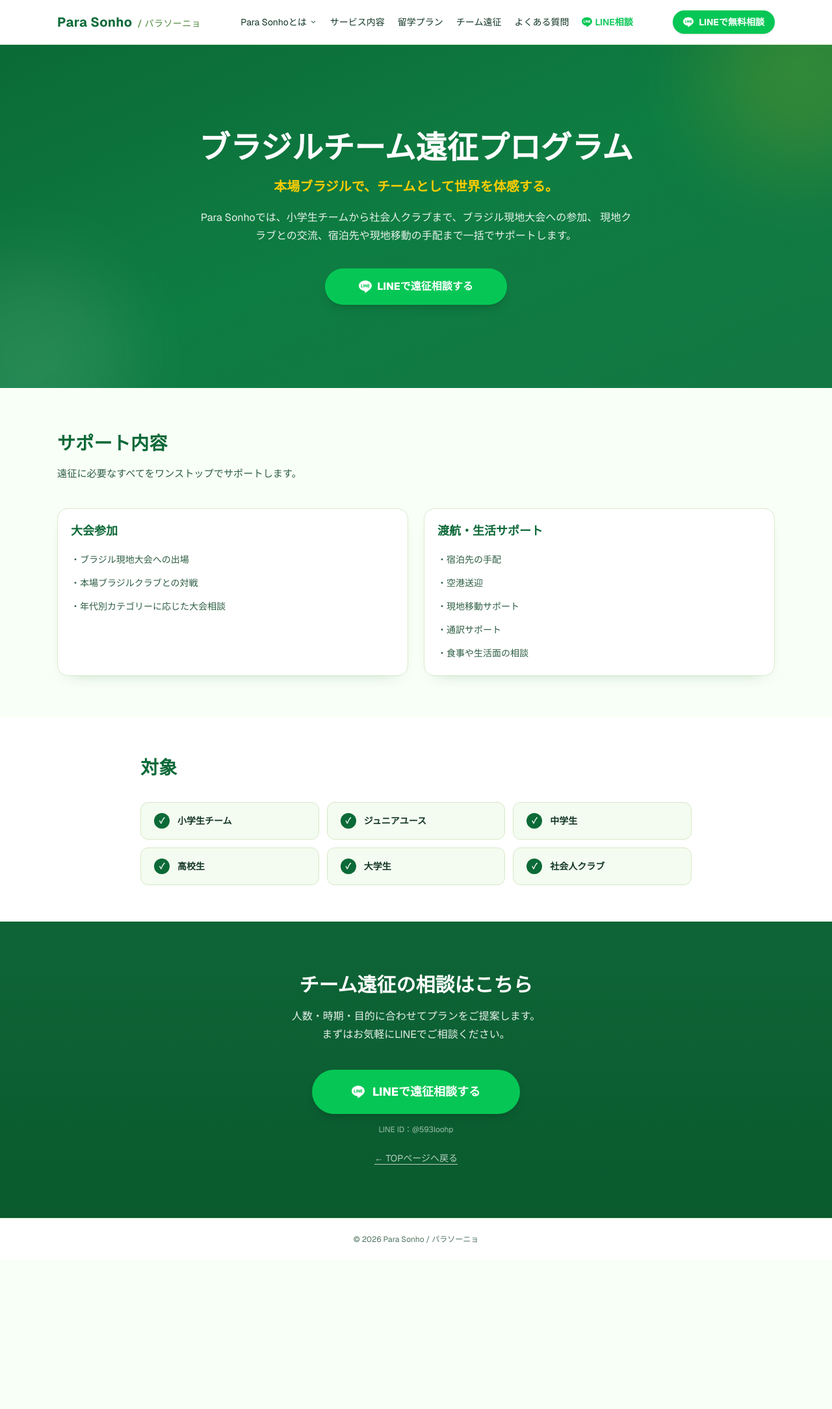
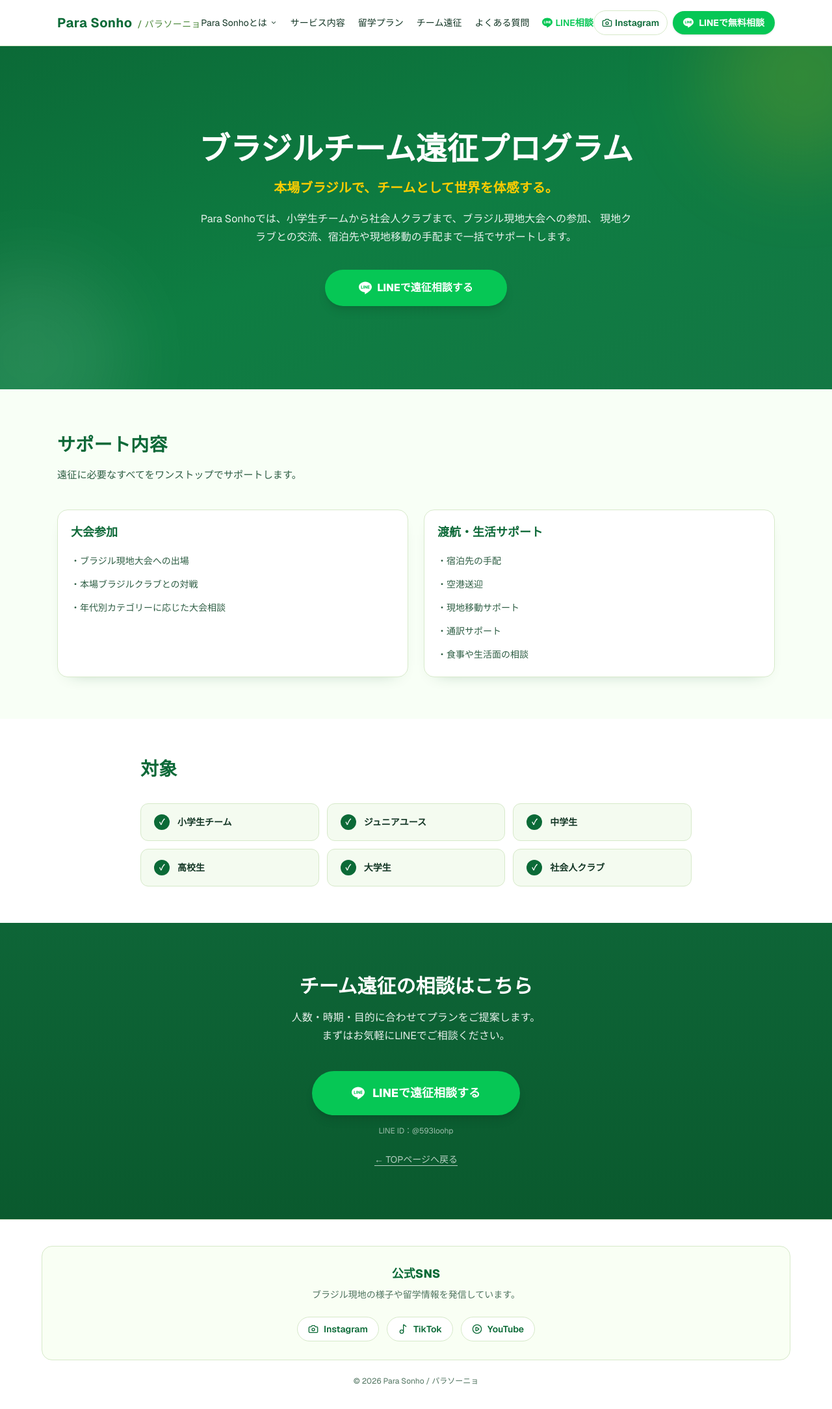
Before and after one commit to roki0711416-hash/parasonho, a Next.js app: page /plans/team in a window 1280 px wide. Shown: the top 2168 px of the page at 65% size. Before the commit the page ends 1939 px from the top, so only its background shows below. Built offline with nearby package versions, Linux system fonts and the light colour scheme.

Commit message:
feat: add SNS touchpoints across header, top, and footer

```diff
--- a/app/components/SiteFooter.tsx
+++ b/app/components/SiteFooter.tsx
@@ -1,7 +1,48 @@
+import { Camera, Music2, PlayCircle } from "lucide-react";
+
+const INSTAGRAM_URL = "https://instagram.com/parasonho_official";
+const TIKTOK_URL = "https://www.tiktok.com/@parasonho_official";
+const YOUTUBE_URL = "https://www.youtube.com/@parasonho_official";
+
 export default function SiteFooter() {
   return (
-    <footer className="border-t border-[#d6e9c9] bg-white px-4 py-6 text-center text-xs text-[#4f735f] sm:px-6">
-      © {new Date().getFullYear()} Para Sonho / パラソーニョ
+    <footer className="border-t border-[#d6e9c9] bg-white px-4 py-10 sm:px-6">
+      <div className="mx-auto w-full max-w-6xl">
+        <div className="rounded-2xl border border-[#d6e9c9] bg-[#f9fff4] px-6 py-7 text-center sm:px-8">
+          <h2 className="text-lg font-extrabold text-[#0b6a37]">公式SNS</h2>
+          <p className="mt-2 text-sm text-[#4f735f]">ブラジル現地の様子や留学情報を発信しています。</p>
+          <div className="mt-6 flex flex-wrap items-center justify-center gap-3">
+            <a
+              href={INSTAGRAM_URL}
+              target="_blank"
+              rel="noopener noreferrer"
+              className="inline-flex items-center gap-2 rounded-full border border-[#d6e9c9] bg-white px-4 py-2 text-sm font-semibold text-[#0b6a37] transition hover:border-[#0b6a37] hover:bg-[#f3faed]"
+            >
+              <Camera className="h-4 w-4" />
+              Instagram
+            </a>
+            <a
+              href={TIKTOK_URL}
+              target="_blank"
+              rel="noopener noreferrer"
+              className="inline-flex items-center gap-2 rounded-full border border-[#d6e9c9] bg-white px-4 py-2 text-sm font-semibold text-[#0b6a37] transition hover:border-[#0b6a37] hover:bg-[#f3faed]"
+            >
+              <Music2 className="h-4 w-4" />
+              TikTok
+            </a>
+            <a
+              href={YOUTUBE_URL}
+              target="_blank"
+              rel="noopener noreferrer"
+              className="inline-flex items-center gap-2 rounded-full border border-[#d6e9c9] bg-white px-4 py-2 text-sm font-semibold text-[#0b6a37] transition hover:border-[#0b6a37] hover:bg-[#f3faed]"
+            >
+              <PlayCircle className="h-4 w-4" />
+              YouTube
+            </a>
+          </div>
+        </div>
+        <p className="mt-6 text-center text-xs text-[#4f735f]">© {new Date().getFullYear()} Para Sonho / パラソーニョ</p>
+      </div>
     </footer>
   );
 }
--- a/app/components/SiteHeader.tsx
+++ b/app/components/SiteHeader.tsx
@@ -1,6 +1,7 @@
 "use client";
 
 import Link from "next/link";
+import { Camera } from "lucide-react";
 import { useEffect, useRef, useState } from "react";
 
 const aboutItems: Array<{ href: string; label: string }> = [
@@ -10,6 +11,7 @@ const aboutItems: Array<{ href: string; label: string }> = [
 ];
 
 const LINE_URL = "https://line.me/R/ti/p/@593loohp";
+const INSTAGRAM_URL = "https://instagram.com/parasonho_official";
 
 const sectionItems: Array<{ href: string; label: string; external?: boolean }> = [
   { href: "/#service", label: "サービス内容" },
@@ -119,6 +121,16 @@ export default function SiteHeader() {
 
         <div className="flex items-center gap-2">
           <a
+            href={INSTAGRAM_URL}
+            target="_blank"
+            rel="noopener noreferrer"
+            aria-label="Instagram"
+            className="hidden items-center gap-1 rounded-full border border-[#d6e9c9] px-3 py-2 text-sm font-semibold text-[#0b6a37] transition hover:border-[#0b6a37] hover:bg-[#f3faed] md:inline-flex"
+          >
+            <Camera className="h-4 w-4" />
+            Instagram
+          </a>
+          <a
             href={LINE_URL}
             target="_blank"
             rel="noopener noreferrer"
@@ -216,6 +228,17 @@ export default function SiteHeader() {
             <svg viewBox="0 0 24 24" className="h-5 w-5" fill="currentColor" aria-hidden="true"><path d="M19.365 9.863c.349 0 .63.285.63.631 0 .345-.281.63-.63.63H17.61v1.125h1.755c.349 0 .63.283.63.63 0 .344-.281.629-.63.629h-2.386c-.345 0-.627-.285-.627-.629V8.108c0-.345.282-.63.63-.63h2.386c.346 0 .627.285.627.63 0 .349-.281.63-.63.63H17.61v1.125h1.755zm-3.855 3.016c0 .27-.174.51-.432.596-.064.021-.133.031-.199.031-.211 0-.391-.09-.51-.25l-2.443-3.317v2.94c0 .344-.279.629-.631.629-.346 0-.626-.285-.626-.629V8.108c0-.27.173-.51.43-.595.06-.023.136-.033.194-.033.195 0 .375.104.495.254l2.462 3.33V8.108c0-.345.282-.63.63-.63.345 0 .63.285.63.63v4.771zm-5.741 0c0 .344-.282.629-.631.629-.345 0-.627-.285-.627-.629V8.108c0-.345.282-.63.63-.63.346 0 .628.285.628.63v4.771zm-2.466.629H4.917c-.345 0-.63-.285-.63-.629V8.108c0-.345.285-.63.63-.63.348 0 .63.285.63.63v4.141h1.756c.348 0 .629.283.629.63 0 .344-.281.629-.629.629M24 10.314C24 4.943 18.615.572 12 .572S0 4.943 0 10.314c0 4.811 4.27 8.842 10.035 9.608.391.082.923.258 1.058.59.12.301.079.766.038 1.08l-.164 1.02c-.045.301-.24 1.186 1.049.645 1.291-.539 6.916-4.078 9.436-6.975C23.176 14.393 24 12.458 24 10.314"/></svg>
             LINEで無料相談
           </a>
+
+          <a
+            href={INSTAGRAM_URL}
+            target="_blank"
+            rel="noopener noreferrer"
+            onClick={() => setOpenMobile(false)}
+            className="mt-3 flex items-center justify-center gap-2 rounded-full border border-[#d6e9c9] px-4 py-3 text-sm font-semibold text-[#0b6a37] transition hover:bg-[#f3faed] md:hidden"
+          >
+            <Camera className="h-4 w-4" />
+            Instagram
+          </a>
         </div>
       </div>
     </header>
--- a/app/page.tsx
+++ b/app/page.tsx
@@ -2,6 +2,7 @@ import SiteHeader from "./components/SiteHeader";
 import SiteFooter from "./components/SiteFooter";
 
 const LINE_URL = "https://line.me/R/ti/p/@593loohp";
+const INSTAGRAM_URL = "https://instagram.com/parasonho_official";
 
 export default function Home() {
   const plans = [
@@ -108,6 +109,43 @@ export default function Home() {
           </div>
         </section>
 
+        <section className="bg-white py-16">
+          <div className="mx-auto w-full max-w-6xl px-4 sm:px-6">
+            <h2 className="section-title">現地の様子をSNSで発信中</h2>
+            <p className="section-subtitle">ブラジルでの日常・練習・街の空気感を、リアルタイムでお届けしています。</p>
+            <div className="mt-8 grid gap-5 md:grid-cols-3">
+              {[
+                { title: "現地クラブ練習", tag: "TRAINING" },
+                { title: "ブラジル生活", tag: "LIFE" },
+                { title: "サントスの様子", tag: "SANTOS" },
+              ].map((item) => (
+                <article key={item.title} className="overflow-hidden rounded-2xl border border-[#d6e9c9] bg-[#f9fff4] shadow-sm">
+                  <div className="flex items-center justify-between border-b border-[#d6e9c9] bg-white px-4 py-3">
+                    <p className="text-xs font-bold tracking-widest text-[#0d6938]">{item.tag}</p>
+                    <span className="h-2 w-2 rounded-full bg-[#0b6a37]" />
+                  </div>
+                  <div className="flex h-44 items-center justify-center bg-gradient-to-br from-[#e9f7de] to-[#f8fff6] px-4 text-center">
+                    <p className="text-base font-bold text-[#0d6938]">{item.title}</p>
+                  </div>
+                  <div className="px-4 py-3">
+                    <p className="text-xs text-[#4f735f]">Instagram投稿イメージ</p>
+                  </div>
+                </article>
+              ))}
+            </div>
+            <div className="mt-10 text-center">
+              <a
+                href={INSTAGRAM_URL}
+                target="_blank"
+                rel="noopener noreferrer"
+                className="inline-flex rounded-full border-2 border-[#0b6a37] px-8 py-3 text-sm font-bold text-[#0b6a37] transition hover:bg-[#0b6a37] hover:text-white"
+              >
+                Instagramを見る
+              </a>
+            </div>
+          </div>
+        </section>
+
         <section id="plans" className="bg-white py-16">
           <div className="mx-auto w-full max-w-6xl px-4 sm:px-6">
             <h2 className="section-title">留学プラン</h2>
--- a/package.json
+++ b/package.json
@@ -9,6 +9,7 @@
     "lint": "eslint"
   },
   "dependencies": {
+    "lucide-react": "^1.16.0",
     "next": "16.2.6",
     "react": "19.2.4",
     "react-dom": "19.2.4"
```
Also changed, not shown: 1 other file (tests, documents, lock files or other folders).
